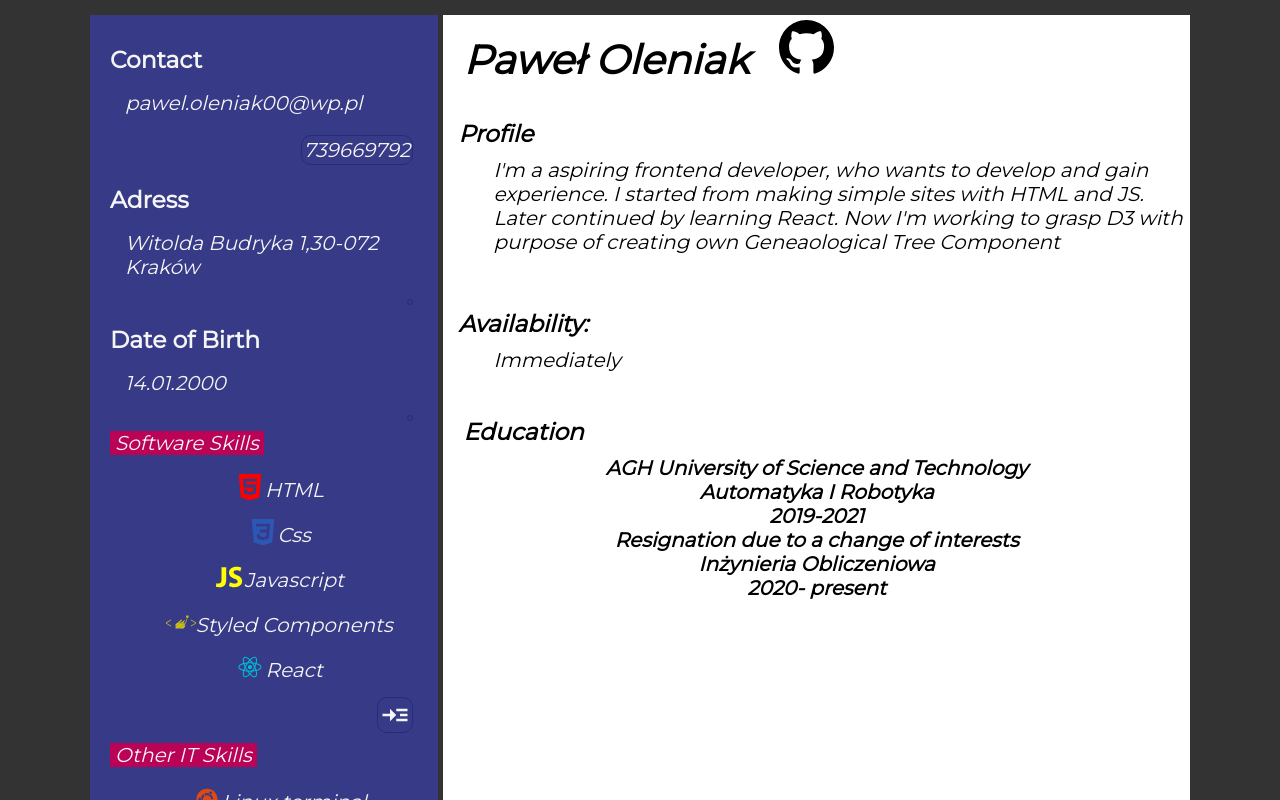
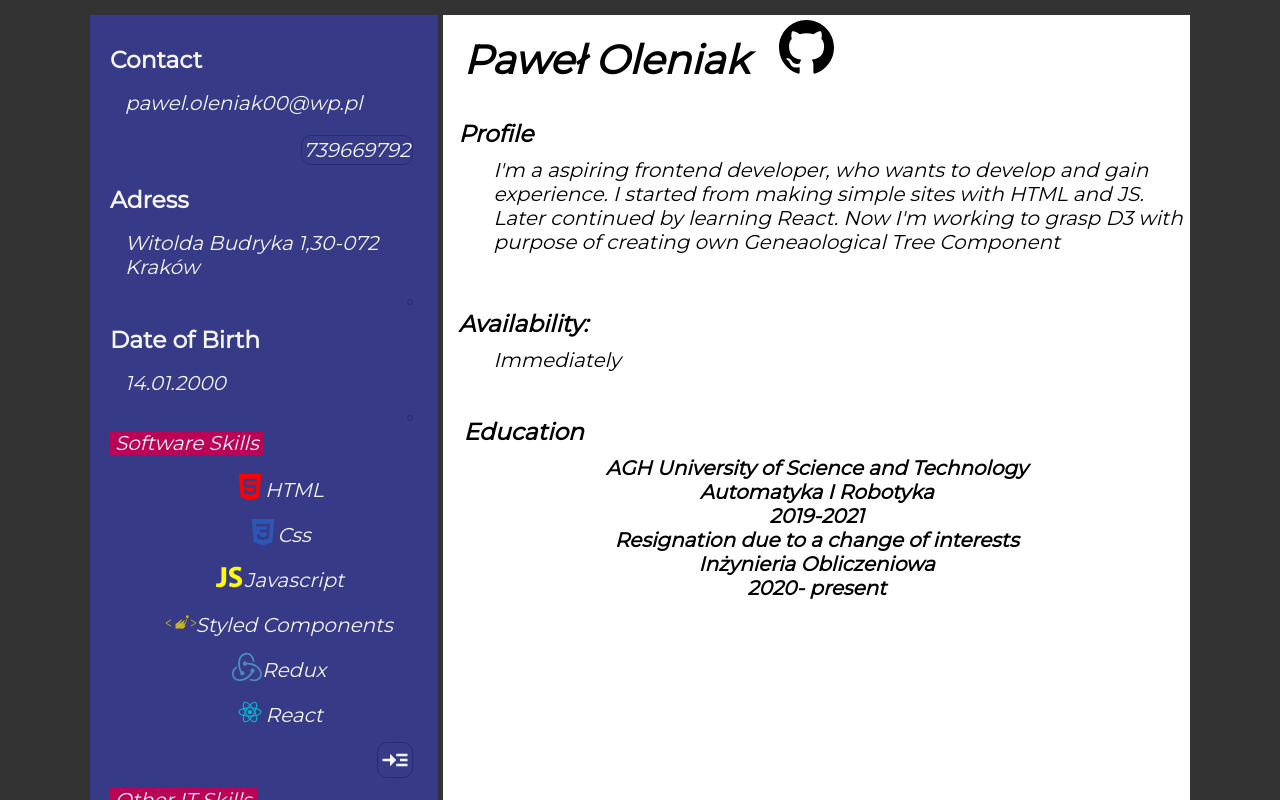
Before and after one commit to PawelOleniak/InstantCV, a React (Create React App) app: page / in a window 1280 px wide. Shown: the top 800 px of the page. Built offline with nearby package versions, Linux system fonts and the light colour scheme.

Commit message:
Skills Update!

```diff
--- a/src/data/index.js
+++ b/src/data/index.js
@@ -1,6 +1,6 @@
 import { IoLogoJavascript, IoLogoCss3, IoLogoHtml5 } from 'react-icons/io';
 import { DiUbuntu, DiReact, DiPython, DiJava, DiDatabase } from 'react-icons/di';
-import { SiStyledcomponents, SiFirebase } from 'react-icons/si';
+import { SiStyledcomponents, SiFirebase, SiRedux } from 'react-icons/si';
 import { AiOutlineBarChart } from 'react-icons/ai';
 import { BsGithub, BsFillBootstrapFill, BsPhone } from 'react-icons/bs';
 import Flags from 'country-flag-icons/react/3x2';
@@ -29,6 +29,7 @@ const wellKnownSkills = [
   { skillName: 'Css', icon: <IoLogoCss3 color={'#2b58b6'} /> },
   { skillName: 'Javascript', icon: <IoLogoJavascript color={'yellow'} /> },
   { skillName: 'Styled Components', icon: <SiStyledcomponents color={'#d0c019'} /> },
+  { skillName: 'Redux', icon: <SiRedux color={'#4B8BBE'} /> },
 ];
 const softwareSkills = [...wellKnownSkills, React];
 
@@ -62,7 +63,7 @@ const familiarDetails = [
 
 export const detailsElements = [
   wellKnownSkills,
-  [...[React, ...otherITSkills], ...otherLangauageDetails],
+  [...[React], ...otherLangauageDetails, ...[...otherITSkills]],
   familiarDetails,
 ];
 export const detailsHeaders = [
```
